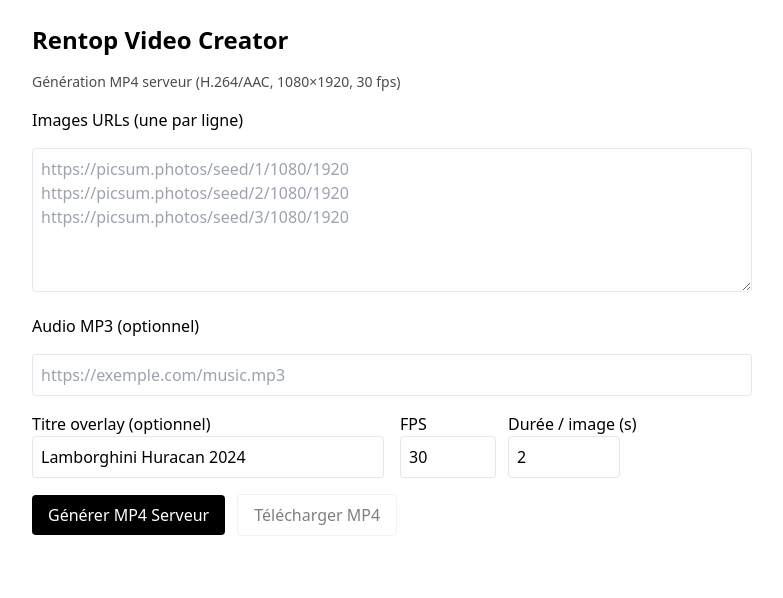
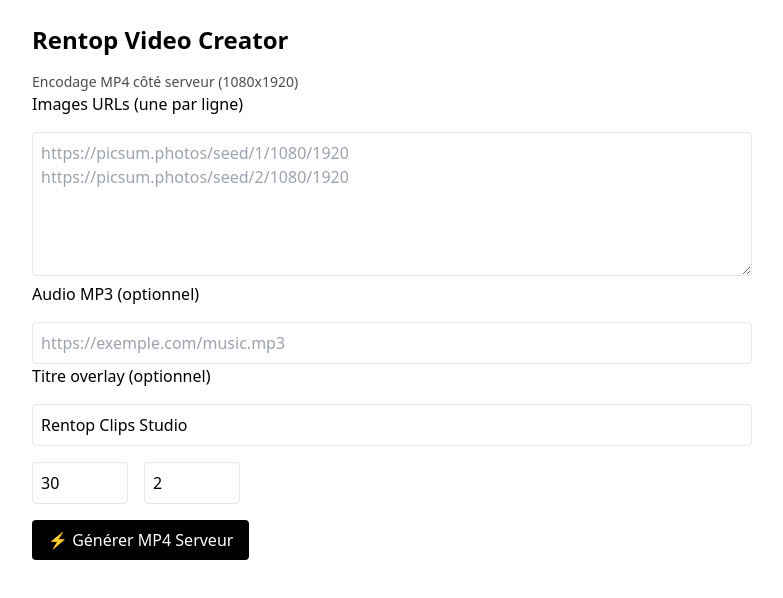
Before and after one commit to Amfoolan/rentop-drive-clips, a Next.js app: page / in a window 1280 px wide. Shown: the top 598 px of the page, without its empty margins (248-1031 px from the left). Built offline with nearby package versions, Linux system fonts and the light colour scheme.

Commit message:
Update page.tsx

```diff
--- a/app/page.tsx
+++ b/app/page.tsx
@@ -4,10 +4,10 @@ import { useState } from "react";
 export default function Page() {
   const [images, setImages] = useState("");
   const [audio, setAudio] = useState("");
-  const [title, setTitle] = useState("Lamborghini Huracan 2024");
+  const [title, setTitle] = useState("Rentop Clips Studio");
   const [fps, setFps] = useState(30);
   const [dur, setDur] = useState(2);
-  const [videoUrl, setVideoUrl] = useState<string | null>(null); // MP4 serveur
+  const [videoUrl, setVideoUrl] = useState<string | null>(null);
   const [loading, setLoading] = useState(false);
   const [err, setErr] = useState<string | null>(null);
 
@@ -27,7 +27,6 @@ export default function Page() {
         height: 1920,
       };
 
-      // Appel direct à la route Vercel (MP4 côté serveur)
       const res = await fetch("/encode", {
         method: "POST",
         headers: { "Content-Type": "application/json" },
@@ -39,7 +38,6 @@ export default function Page() {
         throw new Error(json?.error || `encode failed (${res.status})`);
       }
 
-      // URL publique Supabase du MP4 encodé côté serveur
       setVideoUrl(json.url as string);
     } catch (e: any) {
       setErr(e.message || "Erreur inconnue");
@@ -51,17 +49,17 @@ export default function Page() {
   return (
     <main className="max-w-3xl mx-auto p-6 space-y-4">
       <h1 className="text-2xl font-semibold">Rentop Video Creator</h1>
-      <p className="text-sm opacity-70">Génération MP4 serveur (H.264/AAC, 1080×1920, 30 fps)</p>
+      <p className="text-sm opacity-70">Encodage MP4 côté serveur (1080x1920)</p>
 
-      <label className="block font-medium">Images URLs (une par ligne)</label>
+      <label>Images URLs (une par ligne)</label>
       <textarea
         className="w-full border rounded p-2 h-36"
-        placeholder={"https://picsum.photos/seed/1/1080/1920\nhttps://picsum.photos/seed/2/1080/1920\nhttps://picsum.photos/seed/3/1080/1920"}
+        placeholder={"https://picsum.photos/seed/1/1080/1920\nhttps://picsum.photos/seed/2/1080/1920"}
         value={images}
         onChange={(e) => setImages(e.target.value)}
       />
 
-      <label className="block font-medium">Audio MP3 (optionnel)</label>
+      <label>Audio MP3 (optionnel)</label>
       <input
         className="w-full border rounded p-2"
         placeholder="https://exemple.com/music.mp3"
@@ -69,79 +67,47 @@ export default function Page() {
         onChange={(e) => setAudio(e.target.value)}
       />
 
-      <div className="grid grid-cols-2 gap-4">
-        <div>
-          <label className="block font-medium">Titre overlay (optionnel)</label>
+      <label>Titre overlay (optionnel)</label>
       <input
         className="w-full border rounded p-2"
         value={title}
         onChange={(e) => setTitle(e.target.value)}
       />
-        </div>
-        <div className="flex items-end gap-3">
-          <div>
-            <label className="block font-medium">FPS</label>
+
+      <div className="flex gap-4">
         <input
           type="number"
+          className="w-24 border rounded p-2"
+          value={fps}
           min={24}
           max={60}
-              className="w-24 border rounded p-2"
-              value={fps}
           onChange={(e) => setFps(Number(e.target.value))}
         />
-          </div>
-          <div>
-            <label className="block font-medium">Durée / image (s)</label>
         <input
           type="number"
+          className="w-24 border rounded p-2"
+          value={dur}
           min={1}
           max={5}
-              className="w-28 border rounded p-2"
-              value={dur}
           onChange={(e) => setDur(Number(e.target.value))}
         />
       </div>
-        </div>
-      </div>
 
-      <div className="flex items-center gap-3">
       <button
         onClick={generate}
         disabled={loading}
-          className="bg-black text-white px-4 py-2 rounded disabled:opacity-50"
+        className="bg-black text-white px-4 py-2 rounded"
       >
-          {loading ? "Encodage..." : "Générer MP4 Serveur"}
+        {loading ? "Encodage..." : "⚡ Générer MP4 Serveur"}
       </button>
-
-        {/* Lien de téléchargement du MP4 côté serveur */}
-        <a
-          href={videoUrl ?? undefined}
-          download={videoUrl ? "rentop-clip.mp4" : undefined}
-          className={`px-4 py-2 rounded border ${videoUrl ? "hover:bg-gray-50" : "opacity-50 pointer-events-none"}`}
-        >
-          Télécharger MP4
-        </a>
-
-        {/* Lien d’ouverture dans un nouvel onglet (utile sur mobile) */}
-        {videoUrl && (
-          <a
-            href={videoUrl}
-            target="_blank"
-            rel="noreferrer"
-            className="underline"
-          >
-            Ouvrir le MP4
-          </a>
-        )}
-      </div>
 
       {err && <p className="text-red-600">{err}</p>}
 
       {videoUrl && (
-        <section className="space-y-2">
+        <div className="space-y-2">
           <video src={videoUrl} controls className="w-full rounded border" />
-          <p className="text-xs opacity-70 break-all">{videoUrl}</p>
-        </section>
+          <a href={videoUrl} download="rentop-clip.mp4" className="underline">Télécharger MP4</a>
+        </div>
       )}
     </main>
   );
```
Lines whose indentation alone changed are shown as unchanged.
